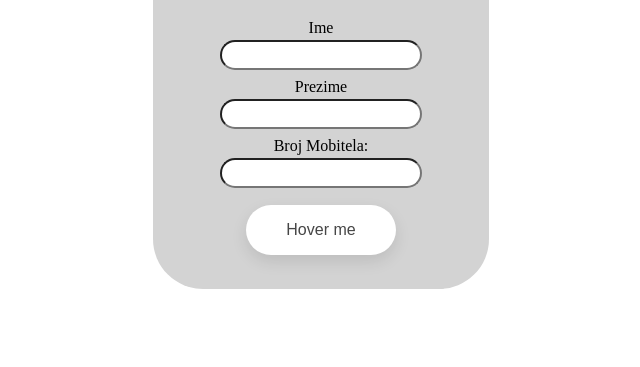
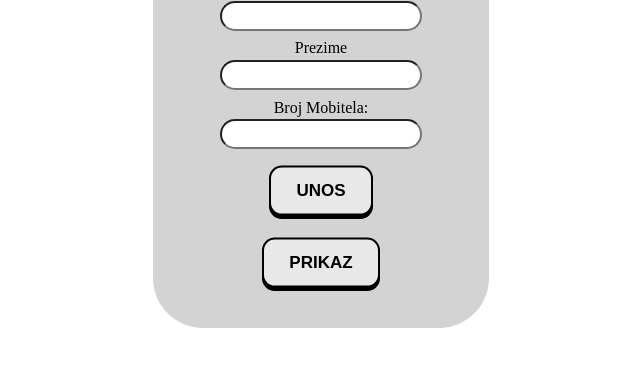
Before and after one commit to nhuzjak20/JSON-Vjezba, a website: page index.html in a window 1280 px wide. Shown: the part 289-656 px from the top of the page, without its empty margins (319-959 px from the left). Drawn offline with Linux system fonts and the light colour scheme.

Commit message:
Napravljeni su novi gumbovi

```diff
--- a/app.css
+++ b/app.css
@@ -46,46 +46,35 @@ input{
 }
 
 button {
-    font-size: 16px;
-    position: relative;
-    margin: auto;
-    padding: 1em 2.5em 1em 2.5em;
-    border: none;
-    background: #fff;
-    transition: all 0.1s linear;
-    box-shadow: 0 0.4em 1em rgba(0, 0, 0, 0.1);
-   }
+    /* Variables */
+   --button_radius: 0.75em;
+   --button_color: #e8e8e8;
+   --button_outline_color: #000000;
+   font-size: 17px;
+   font-weight: bold;
+   border: none;
+   border-radius: var(--button_radius);
+   background: var(--button_outline_color);
+  }
 
-   button:active {
-    transform: scale(0.95);
-   }
+  .button_top {
+   display: block;
+   box-sizing: border-box;
+   border: 2px solid var(--button_outline_color);
+   border-radius: var(--button_radius);
+   padding: 0.75em 1.5em;
+   background: var(--button_color);
+   color: var(--button_outline_color);
+   transform: translateY(-0.2em);
+   transition: transform 0.1s ease;
+  }
 
-   button span {
-    color: #464646;
-   }
+  button:hover .button_top {
+    /* Pull the button upwards when hovered */
+   transform: translateY(-0.33em);
+  }
 
-   button .border {
-    position: absolute;
-    border: 0.15em solid #fff;
-    transition: all 0.3s 0.08s linear;
-    top: 50%;
-    left: 50%;
-    width: 9em;
-    height: 3em;
-    transform: translate(-50%, -50%);
-   }
-
-   button:hover .border {
-    display: block;
-    width: 9.9em;
-    height: 3.7em;
-   }
-
-   .full-rounded {
-    border-radius: 2em;
-   }
-
-#drugiObrazac{
-    margin-top: 5%;
-    margin-bottom: 3%;
-}
+  button:active .button_top {
+    /* Push the button downwards when pressed */
+   transform: translateY(0);
+  }
--- a/index.html
+++ b/index.html
@@ -26,11 +26,16 @@
                 <br>
                 <input type="tel" name="brojMobitela" id="broj-mobitela">
             </div>
+            <button type="submit" style="margin-top: 4%; margin-bottom: 4%;">
+                <span class="button_top"> UNOS
+                </span>
+            </button>
         </form>
-        <form action="/home/podaci" id="drugiObrazac">
-            <button class="full-rounded">
-                <span>Hover me</span>
-                <div class="border full-rounded"></div>
+
+        <form action="/home/podaci" id="drugiObrazac" style="margin-top: 4%; margin-bottom: 4%;">
+            <button type="submit">
+                <span class="button_top"> PRIKAZ
+                </span>
             </button>
         </form>
     </div>
--- a/index.js
+++ b/index.js
@@ -19,7 +19,7 @@ app.get('/home', (req, res)=>{
         prezime: req.query.prezime,
         mobitel: req.query.brojMobitela
     }
-    //osobaString = JSON.stringify(osoba)
+    osobaString = JSON.stringify(osoba)
     //console.log(osobaString)
     //console.log("Dobar dan")
     if(osoba.ime === undefined){
--- a/podaci.json
+++ b/podaci.json
@@ -1 +1 @@
-{"ime":"nikola","prezime":"test","mobitel":"123786"}
+{"ime":"nikola","prezime":"test","mobitel":"123786"}{"ime":"","prezime":"","mobitel":""}
```
